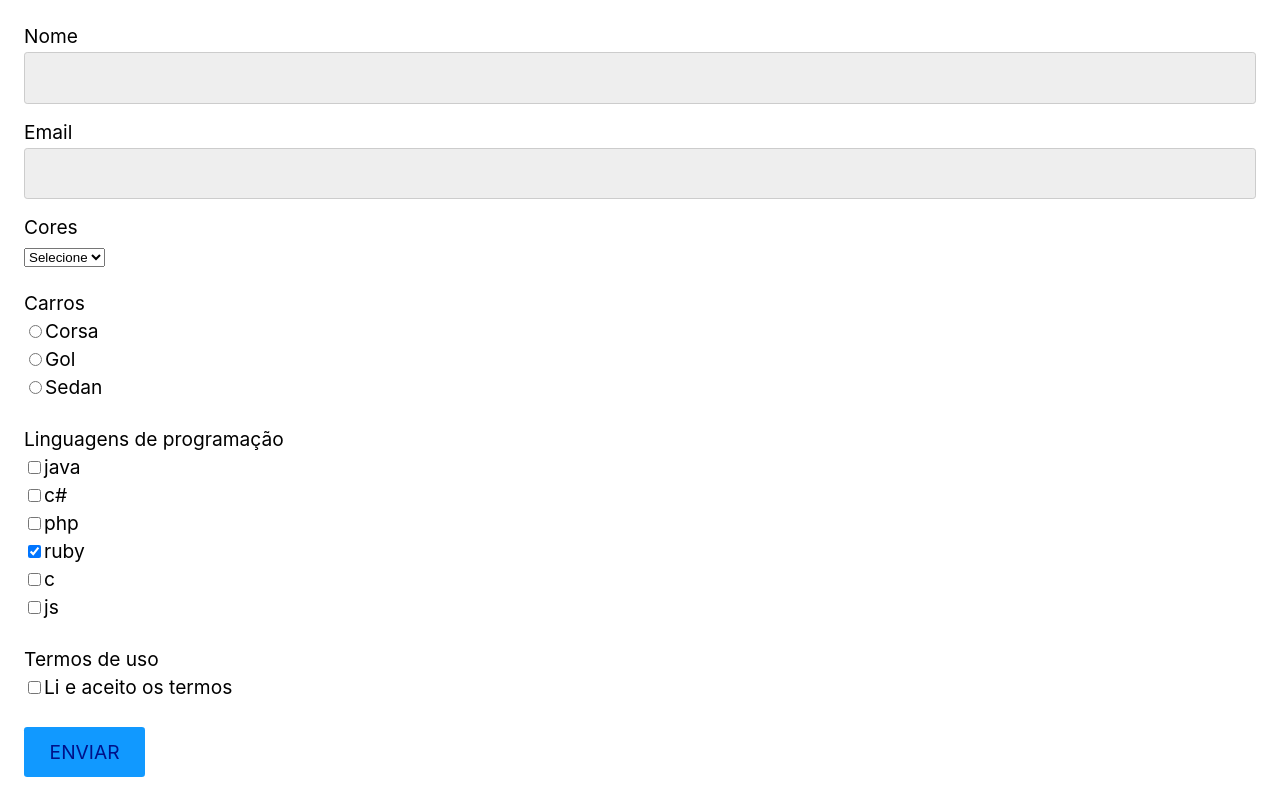
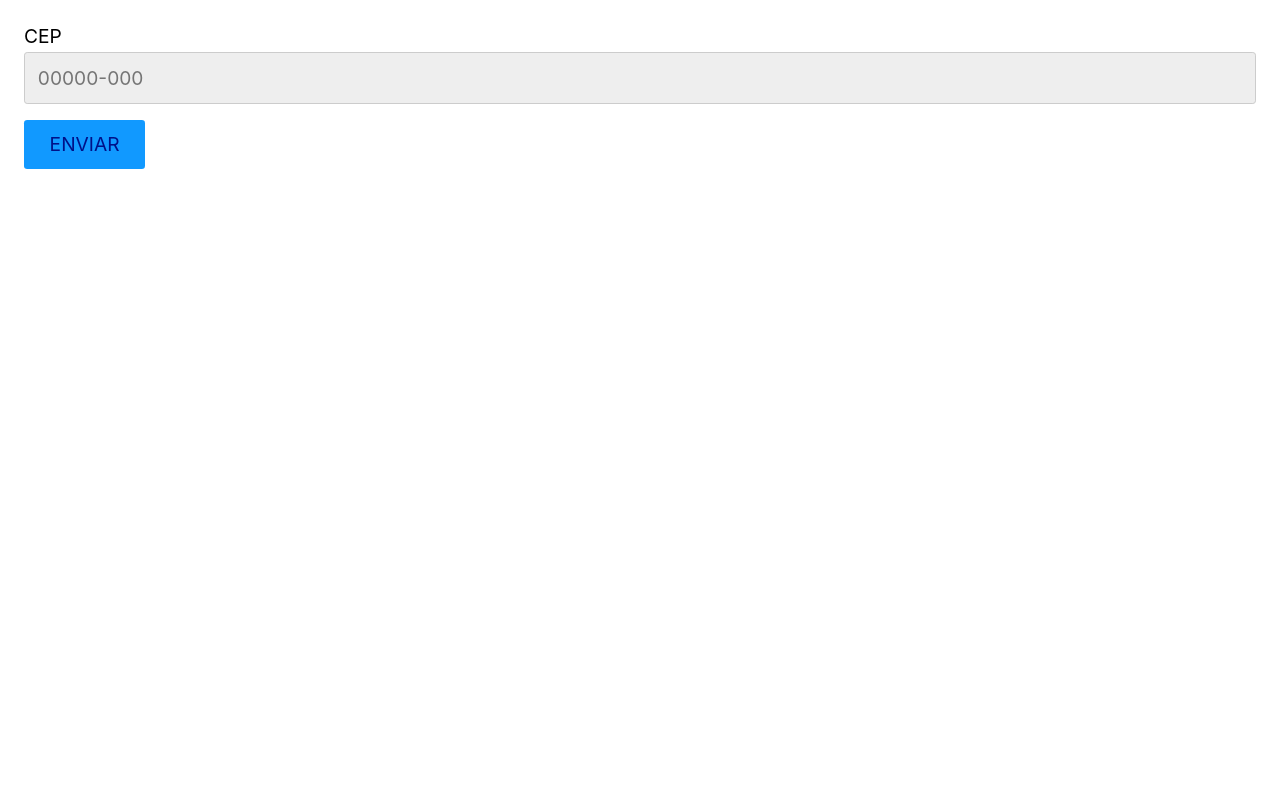
Before and after one commit to brunozupp/curso_reactjs, a React (Create React App) app: page / in a window 1280 px wide. Built offline with nearby package versions, Linux system fonts and the light colour scheme.

Commit message:
Validação de campo

```diff
--- /dev/null
+++ b/src/aulas/ModuloFormulario/Aula7/Input.js
@@ -0,0 +1,12 @@
+import React from 'react'
+
+const Input = ({label, id, onChange, ...props}) => {
+    return (
+        <div>
+            <label htmlFor={id}>{label}</label>
+            <input id={id} name={id} type="text" onChange={onChange} {...props} />
+        </div>
+    )
+}
+
+export default Input
--- /dev/null
+++ b/src/aulas/ModuloFormulario/Aula7/ModuloFormularioValidacao1.js
@@ -0,0 +1,60 @@
+import React from 'react'
+import Input from './Input';
+
+const ModuloFormularioValidacao1 = () => {
+
+    const [cep, setCep] = React.useState('');
+    const [error,setError] = React.useState(null);
+
+    function validateCep(value) {
+        if(value.length === 0) {
+            setError("Preencha um valor");
+            return false;
+        } else if(!(/^\d{5}-?\d{3}$/.test(value))) {
+            setError("Preencha um CEP válido");
+            return false;
+        } else {
+            setError(null);
+            return true;
+        }
+    }
+
+    function handleChange({target}) {
+        if(error) validateCep(target.value)
+        setCep(target.value)
+    }
+
+    function handleBlur({target}) {
+        validateCep(target.value);
+    }
+
+    function handleSubmit(event) {
+        event.preventDefault();
+
+        if(validateCep(cep)) {
+            console.log("Enviou");
+        } else {
+            console.log("Não enviar");
+        }
+    }
+
+    return (
+        <form onSubmit={handleSubmit}>
+            <Input
+                type="text"
+                id="cep"
+                label="CEP"
+                placeholder="00000-000"
+                value={cep}
+                onChange={handleChange}
+                onBlur={handleBlur}
+            />
+            {
+                error && <p>{error}</p>
+            }
+            <button>ENVIAR</button>
+        </form>
+    )
+}
+
+export default ModuloFormularioValidacao1
--- a/src/index.js
+++ b/src/index.js
@@ -38,6 +38,7 @@
 import ModuloFormularioCheckbox2 from './aulas/ModuloFormulario/Aula5/ModuloFormularioCheckbox2.js';
 import Desafio8 from './desafios/Desafio8/Desafio8.js';
 import ModuloFormularioComponente1 from './aulas/ModuloFormulario/Aula6/ModuloFormularioComponente1.js';
+import ModuloFormularioValidacao1 from './aulas/ModuloFormulario/Aula7/ModuloFormularioValidacao1.js';
 
 
 ReactDOM.render(
@@ -79,7 +80,8 @@
     {/* <ModuloFormularioCheckbox1 /> */}
     {/* <ModuloFormularioCheckbox2 /> */}
     {/* <Desafio8 /> */}
-    <ModuloFormularioComponente1 />
+    {/* <ModuloFormularioComponente1 /> */}
+    <ModuloFormularioValidacao1 />
   </React.StrictMode>,
   document.getElementById('root')
 );
```
